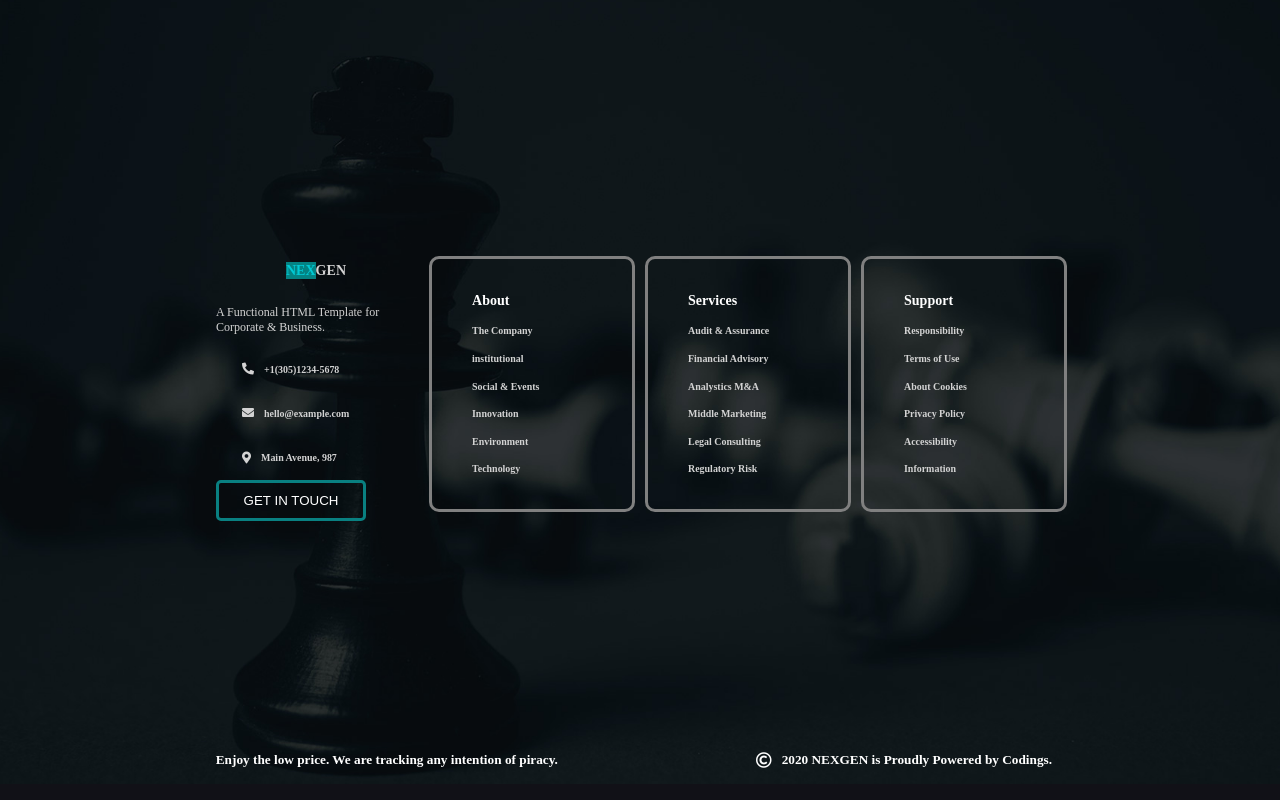
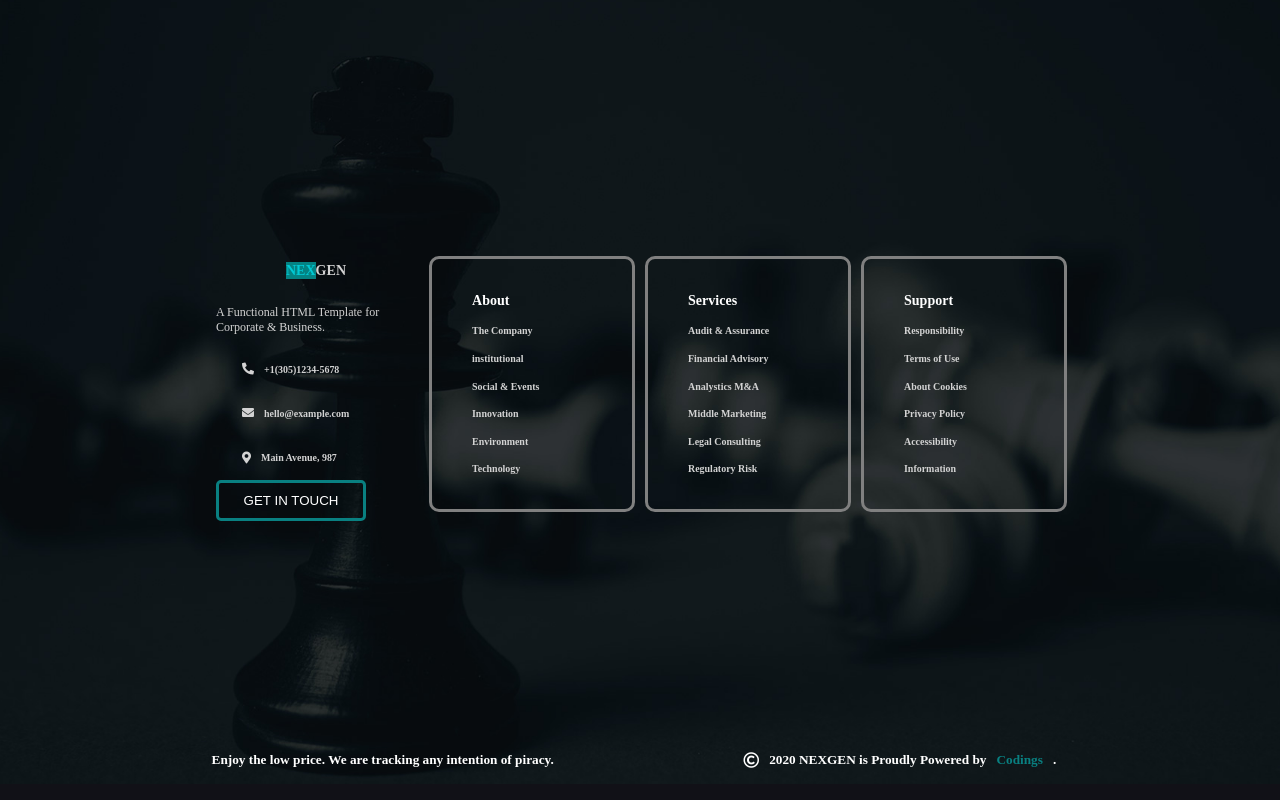
Before and after one commit to dariodeveloper92/proj-html-vuejs, a Vue app: page / in a window 1280 px wide. Shown: the part 5457-6257 px from the top of the page. Built offline with nearby package versions, Linux system fonts and the light colour scheme.

Commit message:
upgrade testo

```diff
--- a/package.json
+++ b/package.json
@@ -10,6 +10,7 @@
   "dependencies": {
     "@fortawesome/fontawesome-free": "^5.15.4",
     "core-js": "^3.6.5",
+    "font-roboto": "0.0.2",
     "vue": "^2.6.11"
   },
   "devDependencies": {
--- a/src/components/Footer.vue
+++ b/src/components/Footer.vue
@@ -75,7 +75,9 @@
                 </li>
                 <li class="li-horizontal">
                     <i class="far fa-copyright"></i>
-                    <h5>2020 NEXGEN is Proudly Powered by Codings.</h5>
+                    <h5 class="spaceToRight">2020 NEXGEN is Proudly Powered by</h5>
+                    <h5 class="greenPalette spaceToRight">Codings</h5>
+                    <h5>.</h5>
                 </li>
             </ul>
         </div>
--- a/src/styles/general.scss
+++ b/src/styles/general.scss
@@ -1,5 +1,12 @@
 /* IMPORTO FONT ---------------------------*/
 @import '~@fortawesome/fontawesome-free/css/all.min.css';
+
+//font 'Roboto' scritta di google
+@import url('https://fonts.googleapis.com/css2?family=Roboto:ital,wght@1,500&display=swap');
+
+@import url('https://fonts.googleapis.com/css2?family=Roboto&display=swap');
+
+
 
 
 /* IMPORTO FILE CON VARIABILI -------------*/
```
Also changed, not shown: 1 other file (tests, documents, lock files or other folders).
